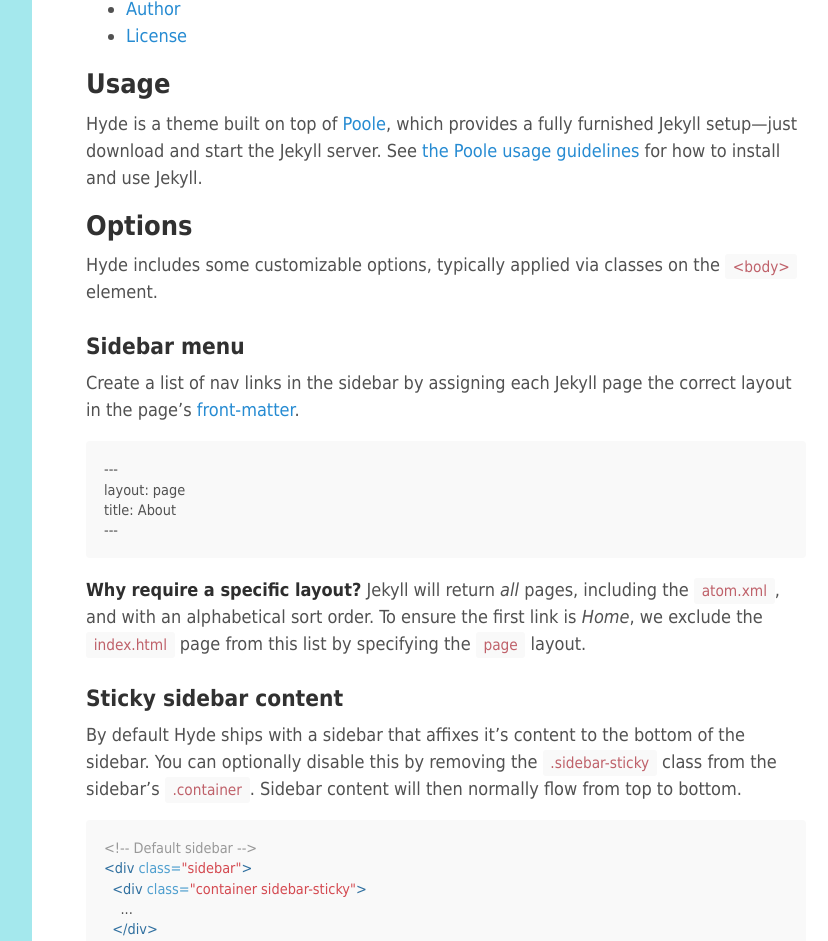
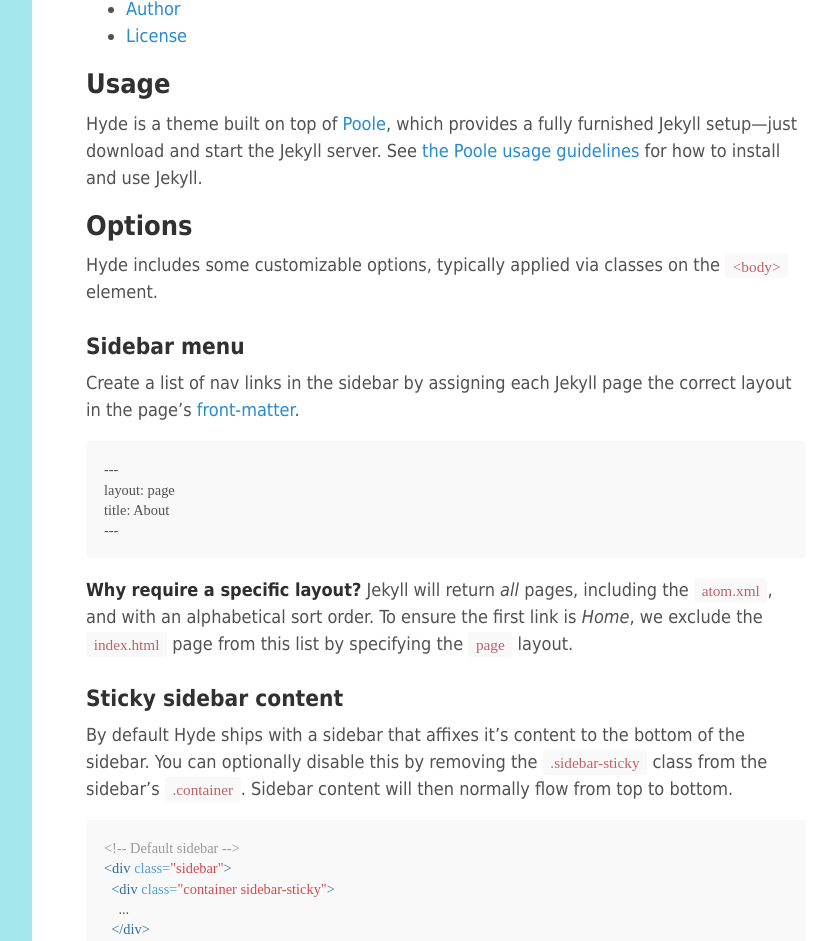
Before and after one commit to dotsandholes/dotsandholes.github.io, a Jekyll site: the page built from README 2.md, in a window 1280 px wide and 1400 px high, scrolled down 840 px. Shown: the top 941 px of the window, without its empty margins (328-1156 px from the left). Built offline with Jekyll 4.4.1, drawn with Linux system fonts in a browser that asks for light colours; our own code applies the rules of GitHub Pages for plain Markdown files.

Commit message:
Update poole.css

```diff
--- a/public/css/poole.css
+++ b/public/css/poole.css
@@ -48,7 +48,7 @@ body {
 }
 
 html {
-  font-family: Tahoma, Geneva, sans-serif;
+  font-family: "Lucida Sans Unicode", "Lucida Grande", sans-serif;
   font-size: 14px;
   line-height: 1.5;
 }
@@ -151,7 +151,7 @@ abbr[title] {
 /* Code */
 code,
 pre {
-  font-family: "Tahoma", bold;
+  font-family: "Lucida Grand", bold;
 }
 code {
   padding: .25em .5em;
@@ -191,7 +191,7 @@ pre code {
 
 /* Gist via GitHub Pages */
 .gist .gist-file {
-  font-family: Tahoma, Geneva, sans-serif !important;
+  font-family: "Lucida Sans Unicode", "Lucida Grande", sans-serif !important;
 }
 .gist .markdown-body {
   padding: 15px;
@@ -390,7 +390,7 @@ tbody tr:nth-child(odd) th {
   overflow: hidden; /* clearfix */
   margin-left: -1rem;
   margin-right: -1rem;
-  font-family: Tahoma, Geneva, sans-serif;
+  font-family: "Lucida Sans Unicode", "Lucida Grande", sans-serif;
   color: #ccc;
   text-align: center;
 }
```
